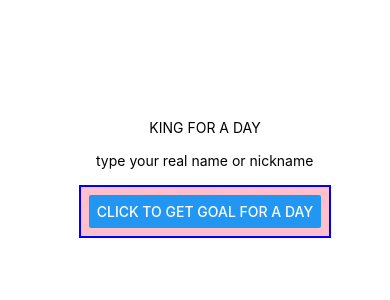
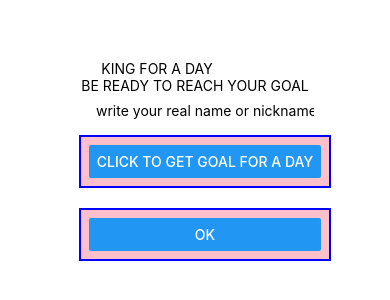
Before and after one commit to Stadionova/React-native_goals_list, a React Native app: screen / in a window 390 px wide. Shown: the part 252-552 px from the top of the page. Built offline with nearby package versions, Linux system fonts and the light colour scheme.

Commit message:
changed styles of test app

```diff
--- a/App.js
+++ b/App.js
@@ -4,14 +4,24 @@ import {Button, StyleSheet, Text, TextInput, View} from 'react-native';
 export default function App() {
     return (
         <View style={styles.appContainer}>
-            <View style={styles.title}>
-                <Text style={styles.text}>KING FOR A DAY</Text>
+            <View style={styles.titleWrapper}>
+                <View style={{marginLeft: 20, marginRight: 10}}>
+                    <Text style={styles.text}>KING FOR A DAY</Text>
+                </View>
+                <View style={styles.title}>
+                    <Text style={styles.text}>BE READY TO REACH YOUR GOAL</Text>
+                </View>
             </View>
             <View style={styles.content}>
-                <TextInput placeholder={'type your real name or nickname'}/>
+                <TextInput placeholder={'write your real name or nickname'}/>
             </View>
-            <View style={styles.footer}>
-                <Button title={'CLICK TO GET GOAL FOR A DAY'}/>
+            <View>
+                <View style={styles.footer}>
+                    <Button title={'CLICK TO GET GOAL FOR A DAY'}/>
+                </View>
+                <View style={styles.footer}>
+                    <Button title={'OK'}/>
+                </View>
             </View>
         </View>
     );
@@ -20,13 +30,16 @@ export default function App() {
 const styles = StyleSheet.create({
     appContainer: {
         flex: 1,
+        // flexDirection: 'row',
         backgroundColor: '#fff',
         alignItems: 'center',
         justifyContent: 'center',
     },
-    title: {
-        marginLeft: 20,
-        padding: 16
+    titleWrapper: {
+        // flexDirection: 'row',
+        flexDirection: 'column',
+        // justifyContent: 'space-between',
+        paddingBottom: 8
     },
     content: {
         marginLeft: 20,
@@ -38,6 +51,7 @@ const styles = StyleSheet.create({
         borderWidth: 2,
         padding: 8,
         backgroundColor: 'pink',
-        textDecorationColor: 'white'
+        textDecorationColor: 'white',
+        marginBottom: 20
     }
 });
```
